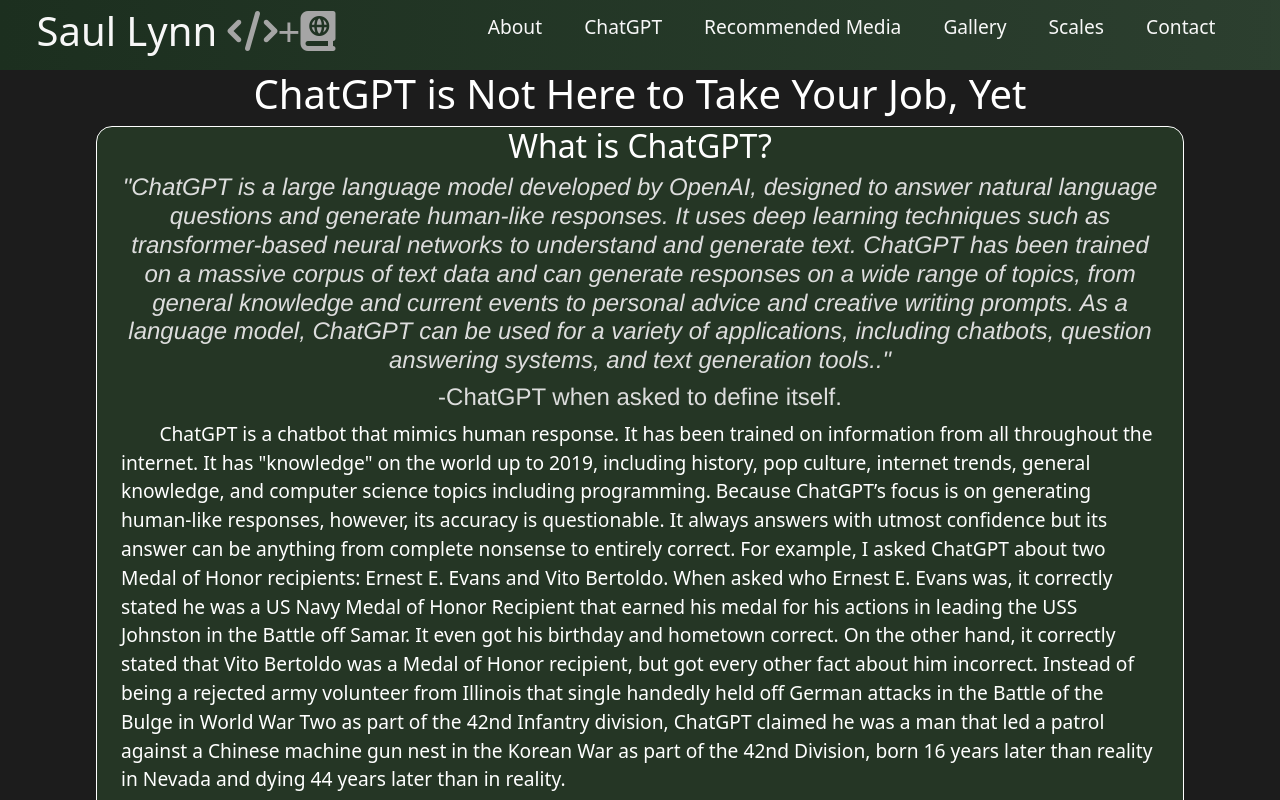
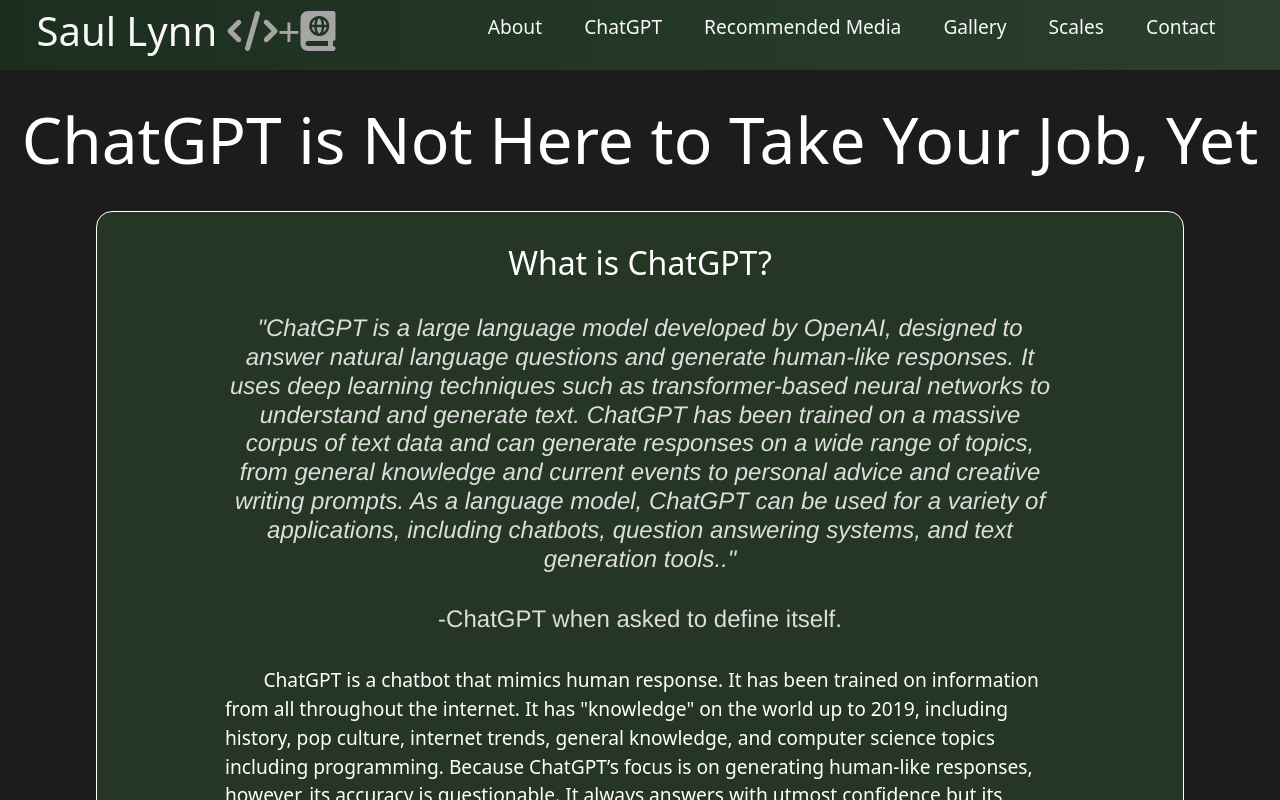
Before and after one commit to CommanderSABLy/personal_website, a React (Create React App) app: page /on-chat-gpt in a window 1280 px wide. Shown: the top 800 px of the page. Built offline with nearby package versions, Linux system fonts and the light colour scheme.

Commit message:
Updated layout for gpt page

```diff
--- a/src/App.css
+++ b/src/App.css
@@ -66,6 +66,12 @@
 
 .gpt h1, h2, h3 {
     text-align: center;
+    margin-top: 2rem;
+    margin-bottom: 2rem;
+}
+
+.gpt h1 {
+    font-size: 4rem;
 }
 
 .gpt iframe {
@@ -79,8 +85,8 @@
     color: #dddddd;
     font-size: 1.5rem;
     font-style: italic;
-    padding-left: 1.5rem;
-    padding-right: 1.5rem;
+    padding-left: 8rem;
+    padding-right: 8rem;
 }
 
 .quote-attr {
@@ -99,10 +105,12 @@
 }
 
 .gpt-content p{
-    padding-left: 1.5rem;
-    padding-right: 1.5rem;
+    padding-left: 8rem;
+    padding-right: 8rem;
     text-indent: 2em;
     font-size: 1.2rem;
+    margin-top: 1.5rem;
+    margin-bottom: 2rem;
 }
 
 .video {
```
